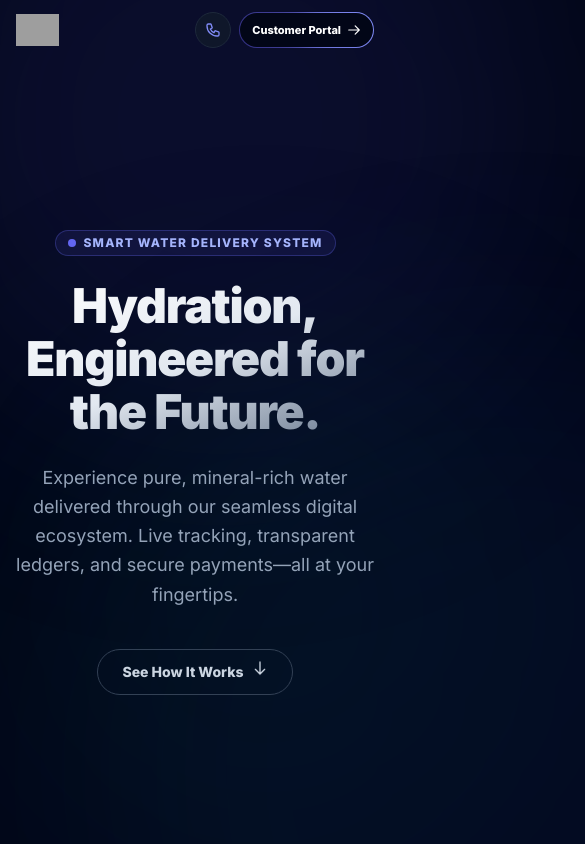
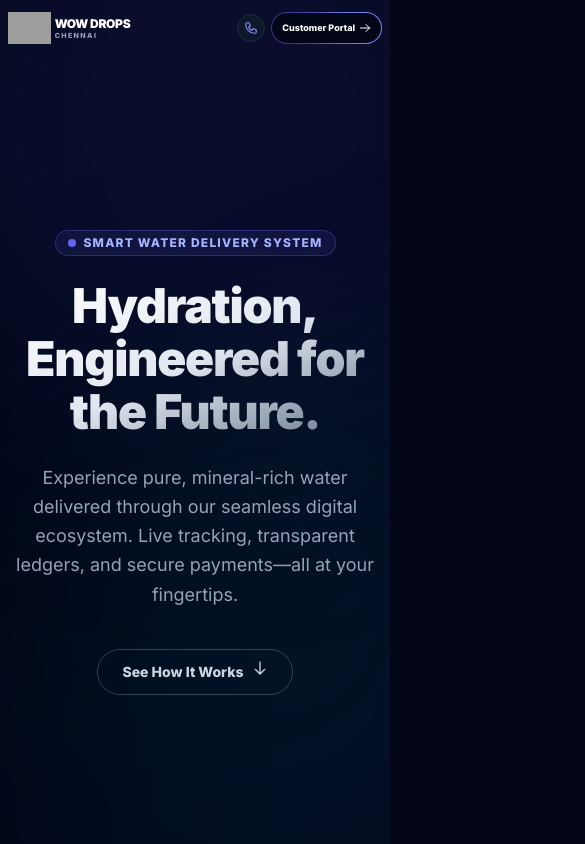
Before and after one commit to wowdrops/wowdrops.github.io, a plain HTML site: page index.html in a window 390 px wide. Shown: the top 844 px of the page, 585 px wide, since content can reach past the window. Drawn offline with nearby package versions, Linux system fonts and the light colour scheme; grey boxes are pictures that could not be loaded.

Commit message:
Update index.html

```diff
--- a/index.html
+++ b/index.html
@@ -60,28 +60,28 @@
 </head>
 <body class="antialiased selection:bg-indigo-500/30">
 
-    <!-- Ambient Background -->
-    <div class="glow-orb w-[600px] h-[600px] bg-indigo-900/20 top-[-200px] left-[-100px]"></div>
-    <div class="glow-orb w-[500px] h-[500px] bg-emerald-900/10 top-[40%] right-[-100px]" style="animation-delay: -5s;"></div>
-    <div class="glow-orb w-[800px] h-[800px] bg-blue-900/10 bottom-[-300px] left-[20%]"></div>
+    <!-- Ambient Background (LOCKED to prevent mobile scrolling) -->
+    <div class="fixed inset-0 w-full h-full overflow-hidden pointer-events-none -z-10">
+        <div class="glow-orb w-[600px] h-[600px] bg-indigo-900/20 top-[-200px] left-[-100px]"></div>
+        <div class="glow-orb w-[500px] h-[500px] bg-emerald-900/10 top-[40%] right-[-100px]" style="animation-delay: -5s;"></div>
+        <div class="glow-orb w-[800px] h-[800px] bg-blue-900/10 bottom-[-300px] left-[20%]"></div>
+    </div>
 
     <!-- ULTRA-MINIMAL HEADER -->
     <header class="fixed top-0 left-0 w-full z-50 transition-all duration-300" id="navbar">
-        <div class="max-w-7xl mx-auto px-4 md:px-6 py-3 md:py-4 flex justify-between items-center">
+        <div class="max-w-7xl mx-auto px-2 sm:px-4 md:px-6 py-3 md:py-4 flex justify-between items-center gap-1">
 
-            <!-- Left: Logo ONLY on mobile, Text appears on larger screens -->
-            <a href="#" class="flex items-center gap-2 group shrink-0">
+            <!-- Left: Logo & Text (BROUGHT BACK ON MOBILE) -->
+            <a href="#" class="flex items-center gap-1 sm:gap-2 group shrink-0">
                 <img src="https://lh3.googleusercontent.com/d/14BAw0p7X-FFaDpmyL81WqKgxWGLoYrZy" alt="WOWDROPS" class="h-8 md:h-12 w-auto transition-transform group-hover:scale-105 shrink-0">
-
-                <!-- This text is HIDDEN on mobile to save space, visible on tablets/PCs -->
-                <div class="hidden sm:flex flex-col justify-center">
-                    <h1 class="text-sm md:text-2xl font-black tracking-tight leading-none text-white mb-0.5 whitespace-nowrap">WOW DROPS</h1>
-                    <p class="text-[8px] md:text-[11px] text-slate-400 font-bold tracking-[0.2em] uppercase leading-none">Chennai</p>
+                <div class="flex flex-col justify-center">
+                    <h1 class="text-[12px] sm:text-sm md:text-2xl font-black tracking-tight leading-none text-white mb-0.5 whitespace-nowrap">WOW DROPS</h1>
+                    <p class="text-[7px] sm:text-[8px] md:text-[11px] text-slate-400 font-bold tracking-[0.2em] uppercase leading-none">Chennai</p>
                 </div>
             </a>
 
             <!-- Right: Customer Care & Portal Button -->
-            <div class="flex items-center gap-2 md:gap-6 shrink-0">
+            <div class="flex items-center gap-1.5 sm:gap-2 md:gap-6 shrink-0">
 
                 <!-- Customer Care (Desktop/Tablet) -->
                 <a href="tel:+917092888999" class="hidden md:flex flex-col text-right group">
@@ -90,16 +90,16 @@
                 </a>
 
                 <!-- Customer Care (Mobile icon only) -->
-                <a href="tel:+917092888999" class="md:hidden flex items-center justify-center w-9 h-9 rounded-full bg-slate-900 border border-slate-800 text-indigo-400 hover:bg-slate-800 hover:text-indigo-300 transition shrink-0">
-                    <svg class="w-4 h-4" fill="none" stroke="currentColor" viewBox="0 0 24 24"><path stroke-linecap="round" stroke-linejoin="round" stroke-width="2" d="M3 5a2 2 0 012-2h3.28a1 1 0 01.948.684l1.498 4.493a1 1 0 01-.502 1.21l-2.257 1.13a11.042 11.042 0 005.516 5.516l1.13-2.257a1 1 0 011.21-.502l4.493 1.498a1 1 0 01.684.949V19a2 2 0 01-2 2h-1C9.716 21 3 14.284 3 6V5z"></path></svg>
+                <a href="tel:+917092888999" class="md:hidden flex items-center justify-center w-7 h-7 sm:w-8 sm:h-8 rounded-full bg-slate-900 border border-slate-800 text-indigo-400 hover:bg-slate-800 hover:text-indigo-300 transition shrink-0">
+                    <svg class="w-3.5 h-3.5" fill="none" stroke="currentColor" viewBox="0 0 24 24"><path stroke-linecap="round" stroke-linejoin="round" stroke-width="2" d="M3 5a2 2 0 012-2h3.28a1 1 0 01.948.684l1.498 4.493a1 1 0 01-.502 1.21l-2.257 1.13a11.042 11.042 0 005.516 5.516l1.13-2.257a1 1 0 011.21-.502l4.493 1.498a1 1 0 01.684.949V19a2 2 0 01-2 2h-1C9.716 21 3 14.284 3 6V5z"></path></svg>
                 </a>
 
                 <!-- Focus entirely on the Customer -->
-                <a href="https://script.google.com/macros/s/AKfycbzhY0E8LaGEaGol7lqOjPdvss-cHeIhvejr6yB9D5EvUevSC4haUVbOFlwtgBht819ntg/exec" class="relative inline-flex h-9 md:h-12 overflow-hidden rounded-full p-[1px] focus:outline-none focus:ring-2 focus:ring-indigo-400 focus:ring-offset-2 focus:ring-offset-slate-50 transition-transform hover:scale-105 active:scale-95 shrink-0">
+                <a href="https://script.google.com/macros/s/AKfycbzhY0E8LaGEaGol7lqOjPdvss-cHeIhvejr6yB9D5EvUevSC4haUVbOFlwtgBht819ntg/exec" class="relative inline-flex h-8 sm:h-9 md:h-12 overflow-hidden rounded-full p-[1px] focus:outline-none focus:ring-2 focus:ring-indigo-400 focus:ring-offset-2 focus:ring-offset-slate-50 transition-transform hover:scale-105 active:scale-95 shrink-0">
                     <span class="absolute inset-[-1000%] animate-[spin_3s_linear_infinite] bg-[conic-gradient(from_90deg_at_50%_50%,#818cf8_0%,#312e81_50%,#818cf8_100%)]"></span>
-                    <span class="inline-flex h-full w-full cursor-pointer items-center justify-center rounded-full bg-slate-950 px-3 md:px-6 py-1 text-[11px] md:text-sm font-bold text-white backdrop-blur-3xl gap-1.5 md:gap-2 whitespace-nowrap">
+                    <span class="inline-flex h-full w-full cursor-pointer items-center justify-center rounded-full bg-slate-950 px-2.5 sm:px-3 md:px-6 py-1 text-[9px] sm:text-[10px] md:text-sm font-bold text-white backdrop-blur-3xl gap-1 md:gap-2 whitespace-nowrap">
                         Customer Portal
-                        <svg class="w-3.5 h-3.5 md:w-4 md:h-4 shrink-0" fill="none" stroke="currentColor" viewBox="0 0 24 24"><path stroke-linecap="round" stroke-linejoin="round" stroke-width="2" d="M14 5l7 7m0 0l-7 7m7-7H3"></path></svg>
+                        <svg class="w-3 h-3 md:w-4 md:h-4 shrink-0" fill="none" stroke="currentColor" viewBox="0 0 24 24"><path stroke-linecap="round" stroke-linejoin="round" stroke-width="2" d="M14 5l7 7m0 0l-7 7m7-7H3"></path></svg>
                     </span>
                 </a>
             </div>
```
